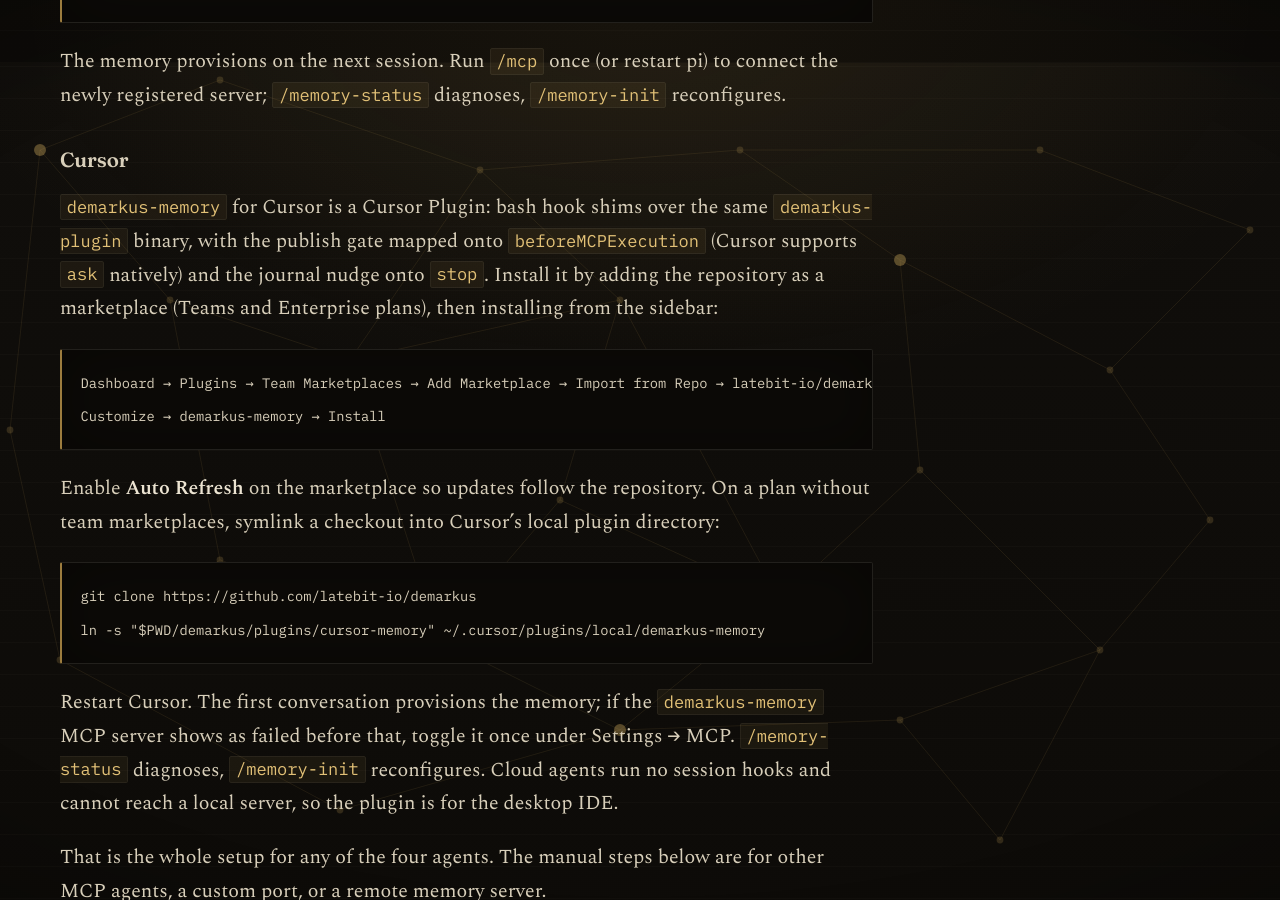
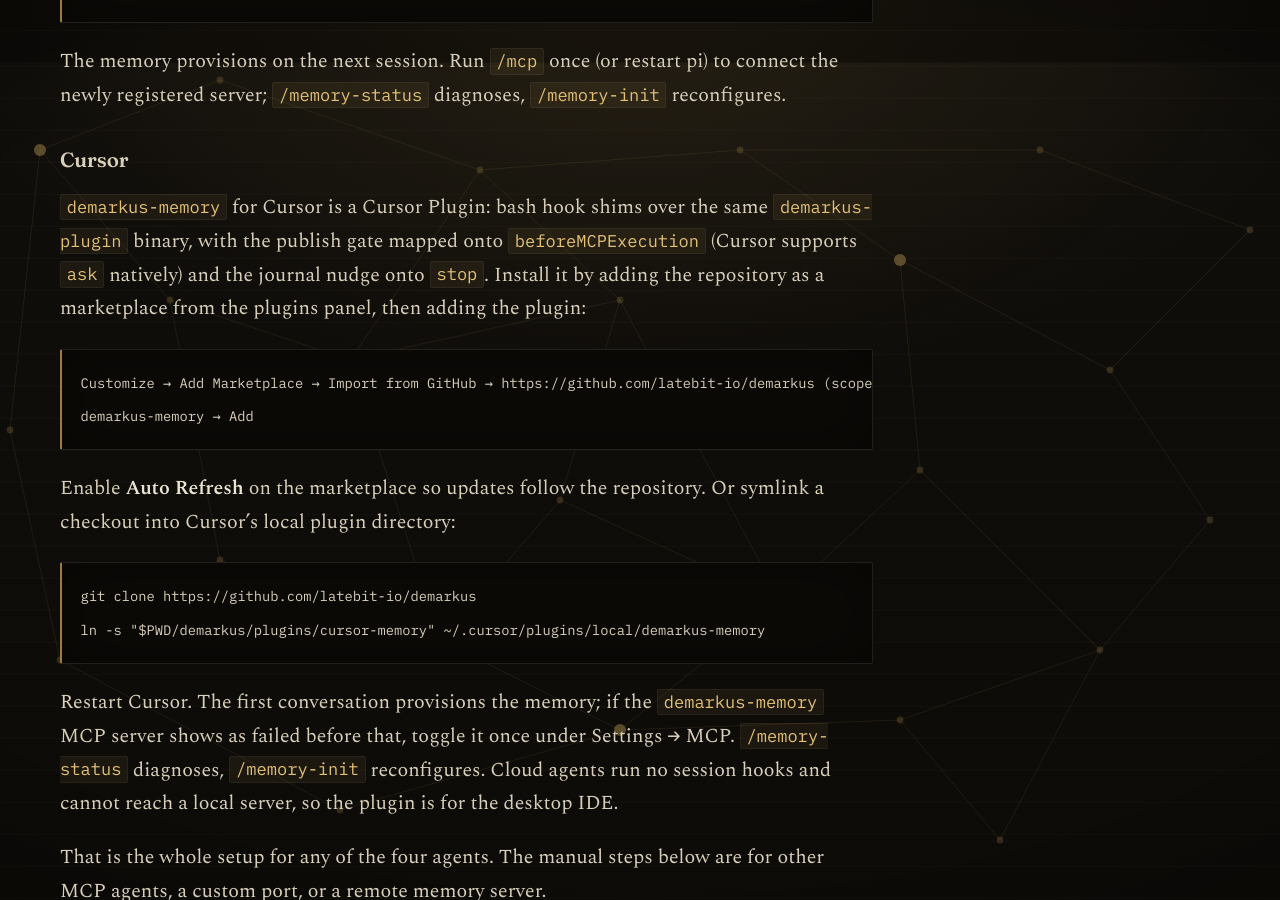
Before and after one commit to latebit-io/demarkus, a Jekyll site: the page built from scenarios/agent-memory.md, in a window 1280 px wide and 900 px high, scrolled down 2637 px. Built offline with Jekyll 4.4.1, drawn with Linux system fonts in a browser that asks for light colours.

Commit message:
docs(cursor): install via Import from GitHub at user scope

````diff
--- a/scenarios/agent-memory.md
+++ b/scenarios/agent-memory.md
@@ -78,17 +78,16 @@
 `demarkus-memory` for Cursor is a Cursor Plugin: bash hook shims over the same
 `demarkus-plugin` binary, with the publish gate mapped onto `beforeMCPExecution`
 (Cursor supports `ask` natively) and the journal nudge onto `stop`. Install it by
-adding the repository as a marketplace (Teams and Enterprise plans), then
-installing from the sidebar:
+adding the repository as a marketplace from the plugins panel, then adding the
+plugin:
 
 ```
-Dashboard → Plugins → Team Marketplaces → Add Marketplace → Import from Repo → latebit-io/demarkus
-Customize → demarkus-memory → Install
+Customize → Add Marketplace → Import from GitHub → https://github.com/latebit-io/demarkus (scope: User) → Import
+demarkus-memory → Add
 ```
 
-Enable **Auto Refresh** on the marketplace so updates follow the repository. On
-a plan without team marketplaces, symlink a checkout into Cursor's local plugin
-directory:
+Enable **Auto Refresh** on the marketplace so updates follow the repository. Or
+symlink a checkout into Cursor's local plugin directory:
 
 ```bash
 git clone https://github.com/latebit-io/demarkus
````
Also changed, not shown: ecosystem.md (+5 -5 lines), index.md (+3 -3 lines), memory.md (+3 -3 lines), scenarios/knowledge-system.md (+3 -3 lines).
